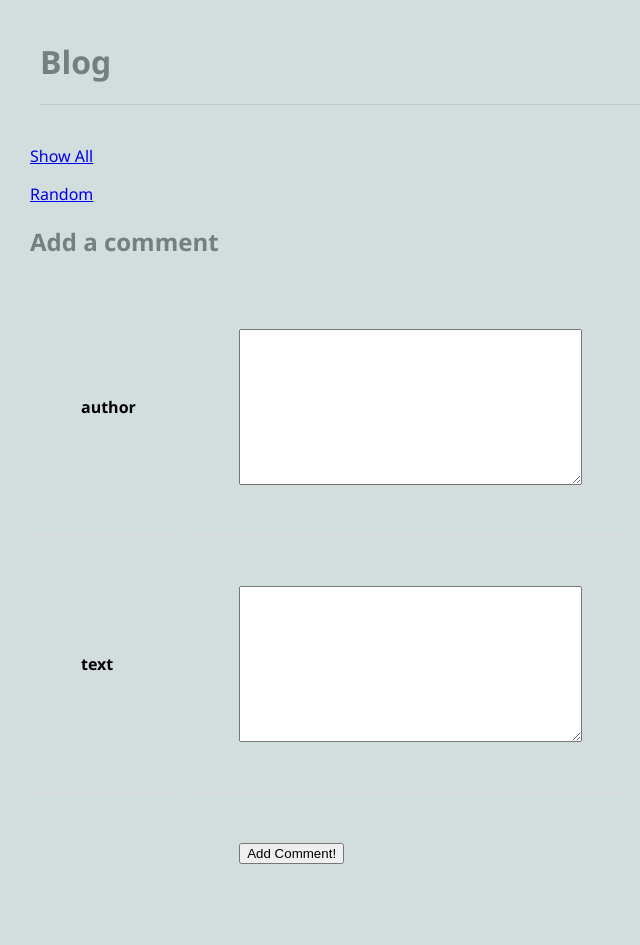
After one commit to KevinTan25/cs412-django, a Django app: page /blog/article/1/create_comment in a window 1280 px wide. The commit adds this page. Shown: the whole page, without its empty margins (0-640 px from the left). Run offline with Django 5.2, Linux system fonts and the light colour scheme; data comes from the database, SQL or seed files in the repository; both versions use the stored data as it was after the commit.

Commit message:
Using ModelForms, CreateView, template to show the form

```diff
--- /dev/null
+++ b/blog/forms.py
@@ -0,0 +1,8 @@
+from django import forms
+from .models import Comment
+class CreateCommentForm(forms.ModelForm):
+    '''A form to add a Comment to the database.'''
+    class Meta:
+        '''associate this form with the Comment model; select fields.'''
+        model = Comment
+        fields = ['author', 'text', ]  # which fields from model should we use
--- a/blog/models.py
+++ b/blog/models.py
@@ -23,6 +23,7 @@ class Article(models.Model):
 
         # use the ORM to retreme Comments for which the FK is this article
         comments = Comment.objects.filter(article=self)
+        return comments
 
 
 class Comment(models.Model):
--- a/blog/templates/blog/article.html
+++ b/blog/templates/blog/article.html
@@ -24,15 +24,18 @@
         <div>
         {% if article.get_comments %}
             <h2>Comments:</h2>
+            <h3><a href="{% url 'create_comment' article.pk %}">Create a comment</a></h3>
             <!-- call the get_comments method on the article object -->
             <!-- {{article.get_comments}} -->
             {% for c in article.get_comments %}
+            <article>
                 <div>
                     <strong>by {{c.author}} at {{c.published}}</strong>
                     <p>
                         {{c.text}}
                     </p>
                 </div>
+            </article>
             {% endfor %}
         {% else%}
             <h2>No Comments</h2>
--- /dev/null
+++ b/blog/templates/blog/create_comment_form.html
@@ -0,0 +1,25 @@
+<!-- blog/templates/blog/create_comment_form.html -->
+{% extends 'blog/base.html' %}
+{% block content %}
+<h2>Add a comment</h2>
+<form method = 'POST'>
+<!-- talk about CSRF -->
+{% csrf_token %}
+<!-- customized table version here -->
+{% csrf_token %}
+    <table>
+    {% for field in form %}
+    <tr>
+        <th>{{field.name}}</th>
+        <td>{{field}}</td>
+    </tr>
+    {% endfor %}
+    <tr>
+        <td></td>
+        <td>
+            <input type='submit' name = 'Add Comment!' value= 'Add Comment!'>
+        </td>
+    </tr>
+    </table>
+</form>
+{% endblock %}
--- a/blog/urls.py
+++ b/blog/urls.py
@@ -10,4 +10,6 @@ urlpatterns = [
     path(r'', views.RandomArticleView.as_view(), name="random"),
     path(r'show_all/', views.ShowAllView.as_view(), name="show_all"),
     path(r'article/<int:pk>', views.ArticleView.as_view(), name="article"), ## <int:pk> will work with default get_object method
+    # path('create_comment', views.CreateCommentView.as_view(), name='create_comment'), ### FIRST (WITHOUT PK)
+    path(r'article/<int:pk>/create_comment', views.CreateCommentView.as_view(), name='create_comment'), ### NEW
 ]
--- a/blog/views.py
+++ b/blog/views.py
@@ -42,3 +42,54 @@ class ArticleView(DetailView):
     model = Article # The model to display
     template_name = 'blog/article.html'
     context_object_name = 'article' # this is the context variable to use in the html
+
+from django.views.generic.edit import CreateView
+from .forms import CreateCommentForm
+from django.urls import reverse
+from typing import Any
+
+class CreateCommentView(CreateView):
+    # '''A view to create a new comment and save it to the database.'''
+    # form_class = CreateCommentForm
+    # template_name = "blog/create_comment_form.html"
+    # ## show how the reverse function uses the urls.py to find the URL pattern
+    # def get_success_url(self) -> str:
+    #     '''Return the URL to redirect to after successfully submitting form.'''
+    #     return reverse('show_all')
+    #     ## note: this is not ideal, because we are redirected to the main page.
+
+    '''A view to create a new comment and save it to the database.'''
+    form_class = CreateCommentForm
+    template_name = "blog/create_comment_form.html"
+
+    def get_context_data(self, **kwargs: Any) -> dict[str, Any]:
+        '''
+        Build the dict of context data for this view.
+        '''
+        # superclass context data
+        context = super().get_context_data(**kwargs)
+        # find the pk from the URL
+        pk = self.kwargs['pk']
+        # find the corresponding article
+        article = Article.objects.get(pk=pk)
+        # add article to context data
+        context['article'] = article
+        return context
+
+    def form_valid(self, form):
+        '''
+        Handle the form submission. We need to set the foreign key by
+        attaching the Article to the Comment object.
+        We can find the article PK in the URL (self.kwargs).
+        '''
+        print(form.cleaned_data)
+        article = Article.objects.get(pk=self.kwargs['pk'])
+        # print(article)
+        form.instance.article = article
+        return super().form_valid(form)
+
+    ## also:  revise the get_success_url
+    def get_success_url(self) -> str:
+        '''Return the URL to redirect to after successfully submitting form.'''
+        #return reverse('show_all')
+        return reverse('article', kwargs={'pk': self.kwargs['pk']})
```
Also changed, not shown: db.sqlite3. Lines whose indentation alone changed are shown as unchanged.
